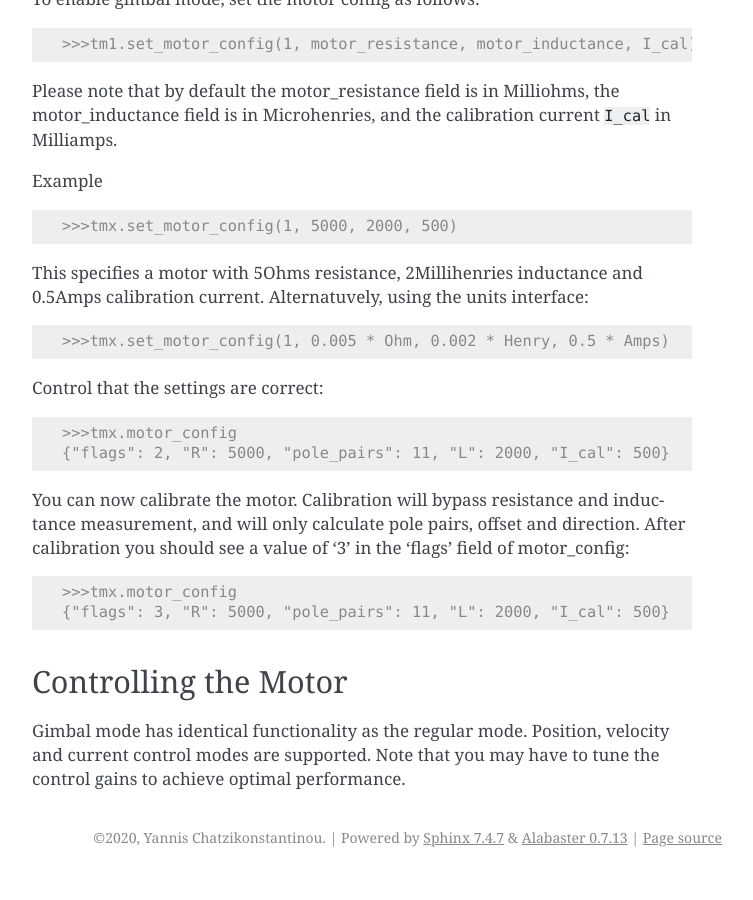
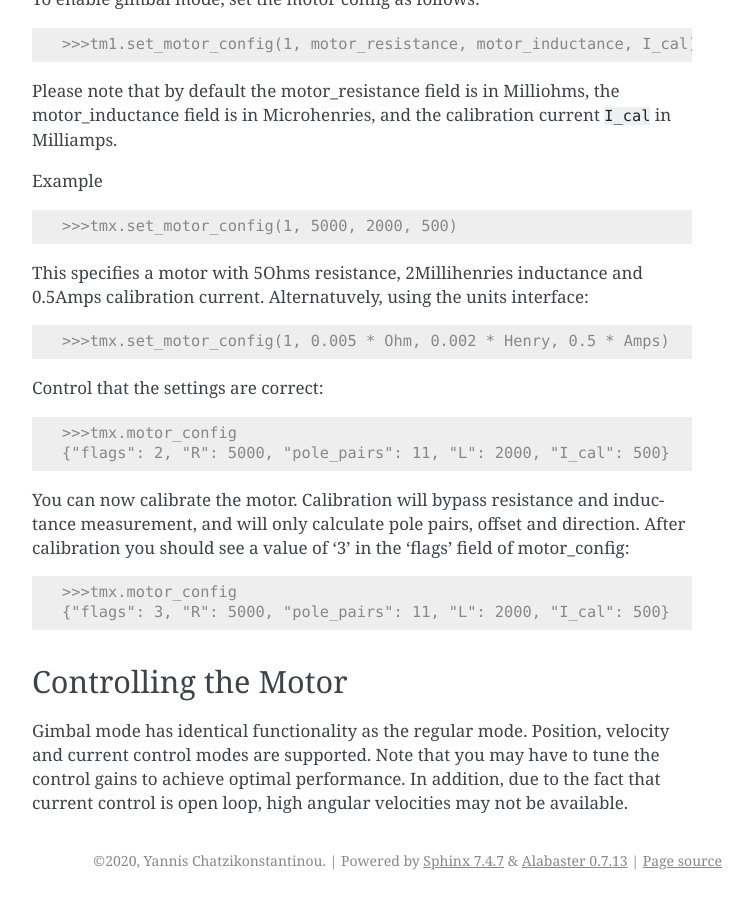
Before and after one commit to tinymovr/Tinymovr, a Sphinx documentation site: the page built from docs/hardware/gimbal.rst, in a window 1280 px wide and 900 px high, scrolled down 1116 px. Shown: the whole window, without its empty margins (388-1141 px from the left). Built offline with Sphinx 7.4.7, drawn with Linux system fonts in a browser that asks for light colours; before the commit the page ends 1993 px from its top, so only the background shows below that.

Commit message:
docs: gimbal mode clarification

```diff
--- a/docs/hardware/gimbal.rst
+++ b/docs/hardware/gimbal.rst
@@ -63,4 +63,4 @@ You can now calibrate the motor. Calibration will bypass resistance and inductan
 Controlling the Motor
 ---------------------
 
-Gimbal mode has identical functionality as the regular mode. Position, velocity and current control modes are supported. Note that you may have to tune the control gains to achieve optimal performance.
+Gimbal mode has identical functionality as the regular mode. Position, velocity and current control modes are supported. Note that you may have to tune the control gains to achieve optimal performance. In addition, due to the fact that current control is open loop, high angular velocities may not be available.
```
